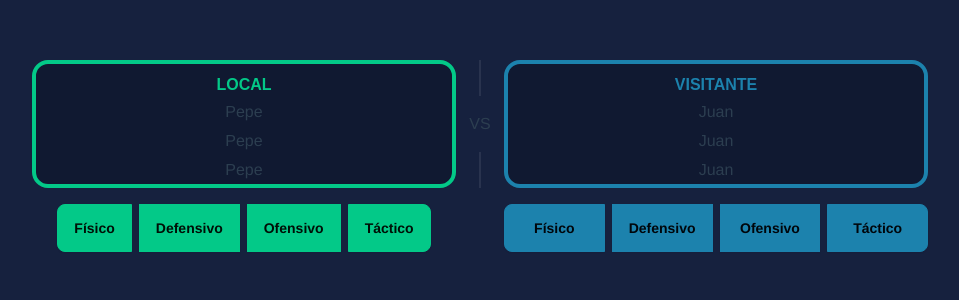
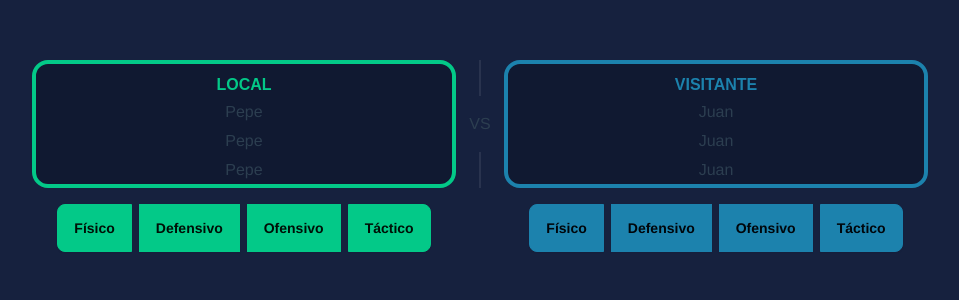
Before and after one commit to DavidPedrenho/vue-app-tfg, a Vue app: page /crear-equipos in a window 1280 px wide. Shown: the top 300 px of the page, without its empty margins (160-1119 px from the left). Built offline with nearby package versions, Linux system fonts and the light colour scheme.

Commit message:
medias equipo, completadas

```diff
--- a/src/components/Teams/CreateTeams-components.vue
+++ b/src/components/Teams/CreateTeams-components.vue
@@ -44,21 +44,25 @@
                 <div class=" join inline-flex w-full gap-2 sm:my-0 my-1 sm:justify-center ">
 
                     <div>
-                        <button  v-on:click="toggleActive('button1')" class="btn join-item btn-secondary ">Físico</button>
-                        <p v-if= "activeButtons.button1" class="mt-1 text-gray-400">M: 87</p>
+                        <button v-on:click="toggleActive('button1')"
+                            class="btn join-item btn-secondary ">Físico</button>
+                        <p v-if="activeButtons.button1" class="mt-1 text-gray-400">M: 87</p>
                     </div>
 
                     <div>
-                        <button v-on:click="toggleActive('button2')" class="btn join-item btn-secondary ">Defensivo</button>
-                        <p v-if= "activeButtons.button2" class="mt-1 text-gray-400">M: 74</p>
+                        <button v-on:click="toggleActive('button2')"
+                            class="btn join-item btn-secondary ">Defensivo</button>
+                        <p v-if="activeButtons.button2" class="mt-1 text-gray-400">M: 74</p>
                     </div>
                     <div>
-                        <button v-on:click="toggleActive('button3')" class="btn join-item btn-secondary ">Ofensivo</button>
-                        <p v-if= "activeButtons.button3" class="mt-1 text-gray-400">M: 63</p>
+                        <button v-on:click="toggleActive('button3')"
+                            class="btn join-item btn-secondary ">Ofensivo</button>
+                        <p v-if="activeButtons.button3" class="mt-1 text-gray-400">M: 63</p>
                     </div>
                     <div>
-                        <button v-on:click="toggleActive('button4')" class="btn join-item btn-secondary ">Táctico</button>
-                        <p v-if= "activeButtons.button4" class="mt-1 text-gray-400">M: 79</p>
+                        <button v-on:click="toggleActive('button4')"
+                            class="btn join-item btn-secondary ">Táctico</button>
+                        <p v-if="activeButtons.button4" class="mt-1 text-gray-400">M: 79</p>
                     </div>
 
 
@@ -71,12 +75,32 @@
 
             <div class="w-1/2">
 
-                <div class=" join inline-flex w-full gap-2 sm:my-0 my-1 ">
 
-                    <button class="btn join-item btn-primary flex-1">Físico</button>
-                    <button class="btn join-item btn-primary flex-1">Defensivo</button>
-                    <button class="btn join-item btn-primary flex-1">Ofensivo</button>
-                    <button class="btn join-item btn-primary flex-1">Táctico</button>
+                <div class=" join inline-flex w-full gap-2 sm:my-0 my-1 sm:justify-center ">
+
+                    <div>
+                        <button v-on:click="toggleActive('button1v')"
+                            class="btn join-item btn-primary">Físico</button>
+                        <p v-if="activeButtons.button1" class="mt-1 text-gray-400">M: 87</p>
+                    </div>
+
+                    <div>
+                        <button v-on:click="toggleActive('button2v')"
+                            class="btn join-item btn-primary ">Defensivo</button>
+                        <p v-if="activeButtons.button2" class="mt-1 text-gray-400">M: 74</p>
+                    </div>
+                    <div>
+                        <button v-on:click="toggleActive('button3v')"
+                            class="btn join-item btn-primary ">Ofensivo</button>
+                        <p v-if="activeButtons.button3" class="mt-1 text-gray-400">M: 63</p>
+                    </div>
+                    <div>
+                        <button v-on:click="toggleActive('button4v')"
+                            class="btn join-item btn-primary">Táctico</button>
+                        <p v-if="activeButtons.button4" class="mt-1 text-gray-400">M: 79</p>
+                    </div>
+
+
 
                 </div>
 
```
Lines whose indentation alone changed are shown as unchanged.
